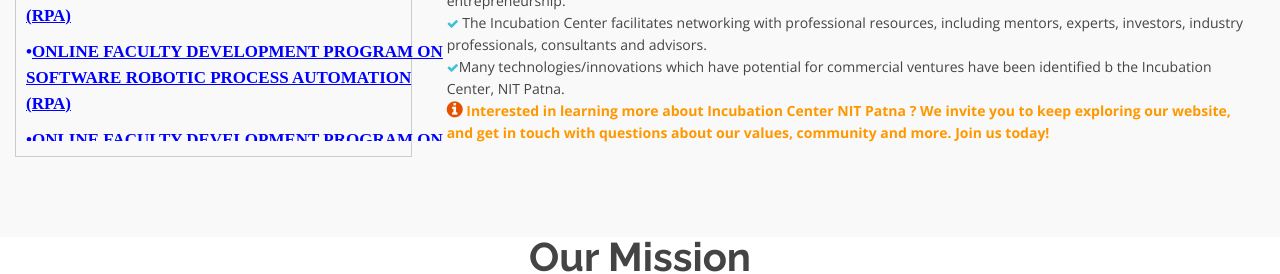
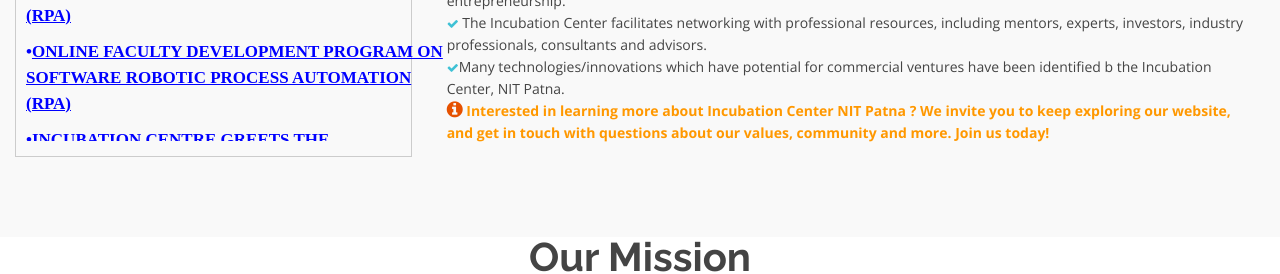
Before and after one commit to unicorn09/IC, a plain HTML site: page index.html in a window 1280 px wide. Shown: the part 1160-1434 px from the top of the page. Drawn offline with nearby package versions, Linux system fonts and the light colour scheme; some packages are replaced by stand-ins of ours; files whose address does not match are found by name.

Commit message:
Notice Updated!!

```diff
--- a/index.html
+++ b/index.html
@@ -294,6 +294,11 @@
                   <li>
                     <a href="http://www.nitp.ac.in/uploads20/Software%20Robotic%20Process%20Automation%20(RPA)%20Brouchure-03.09.2021.pdf">
                       <h4 class="sec-head"><span>&#x2022;</span><u>Online Faculty Development Program On Software Robotic Process Automation (RPA) </u></h4>
+                    </a>
+                  </li>
+                  <li>
+                    <a href="">
+                      <h4 class="sec-head"><span>&#x2022;</span><u>Incubation centre greets the entrepreneurship day and organisers a webinar. Today at 6PM. </u></h4>
                     </a>
                   </li>
                   <li>
```
